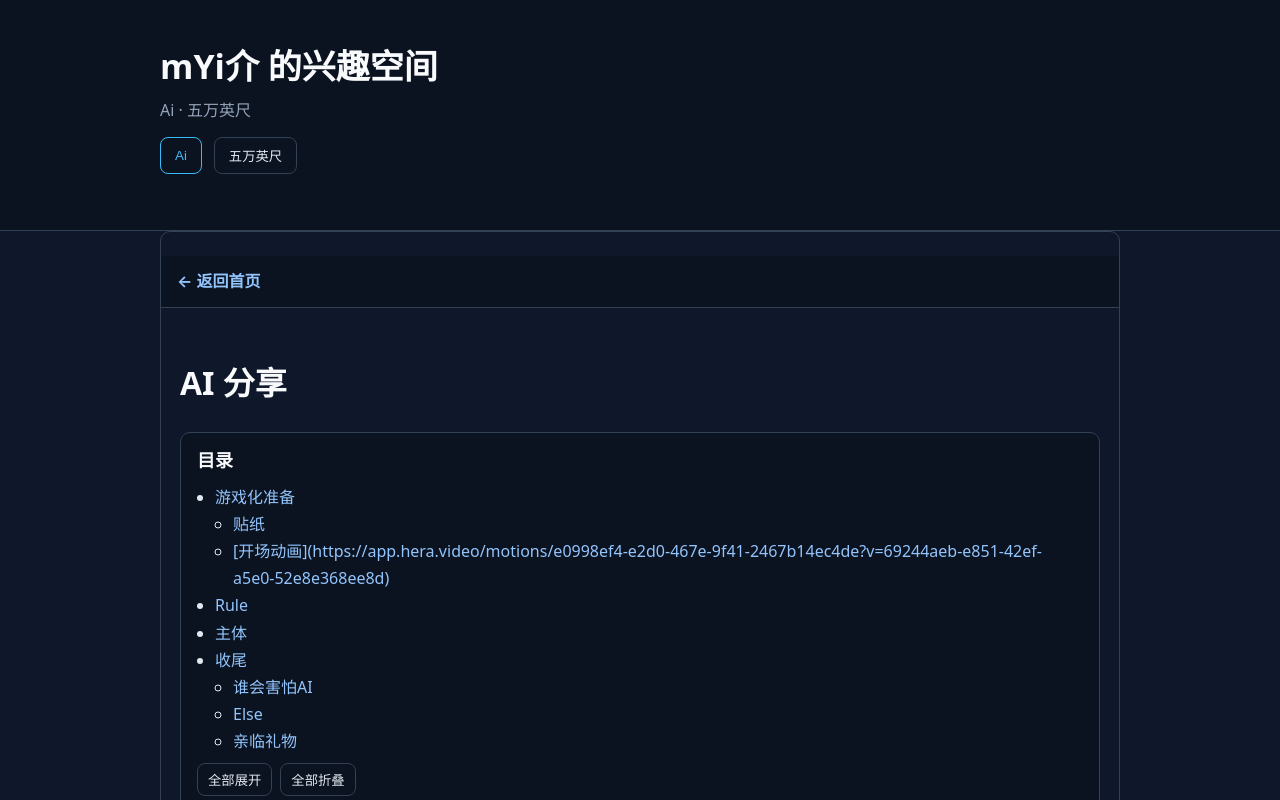
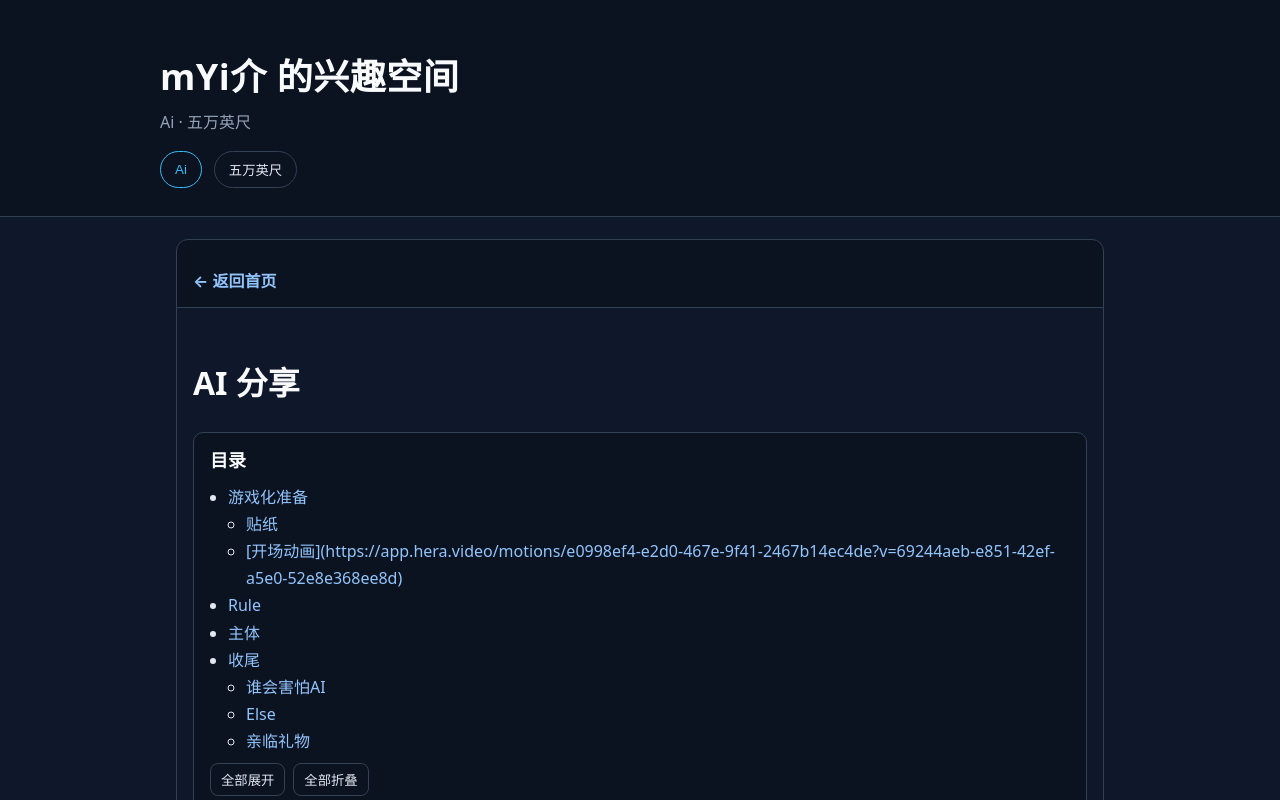
Before and after one commit to lixur2016sh-design/lixur2016sh-design.github.io, a plain HTML site: page index.html in a window 1280 px wide. Shown: the top 800 px of the page. Drawn offline with Linux system fonts and the light colour scheme.

Commit message:
Add files via upload

```diff
--- a/index.html
+++ b/index.html
@@ -5,23 +5,26 @@
   <meta charset="utf-8">
   <meta name="viewport" content="width=device-width, initial-scale=1">
   <title>mYi介 的兴趣空间</title>
+  <meta name="description" content="Ai · 五万英尺 | mYi介 的兴趣空间">
   <meta name="color-scheme" content="dark light">
   <style>
     :root { --bg:#0f172a; --fg:#e2e8f0; --muted:#94a3b8; --link:#93c5fd; --border:#334155; --accent:#38bdf8; }
     * { box-sizing: border-box; }
+    html, body { height:100%; }
     body { margin:0; background:var(--bg); color:var(--fg); font-family:system-ui,-apple-system,Segoe UI,Roboto,Helvetica,Arial,sans-serif; }
-    .hero { padding:40px 16px; border-bottom:1px solid var(--border); background:#0b1220; }
+    .hero { padding:48px 16px 28px; border-bottom:1px solid var(--border); background:#0b1220; }
     .container { max-width:960px; margin:0 auto; }
-    h1 { margin:0 0 8px; font-size:34px; color:#f8fafc; }
+    h1 { margin:0 0 8px; font-size:36px; color:#f8fafc; letter-spacing:.5px; }
     .subtitle { color:var(--muted); font-size:16px; }
-    nav.tabs { display:flex; gap:12px; margin:16px 0; }
-    nav.tabs button { background:#0b1220; color:var(--fg); border:1px solid var(--border); padding:8px 14px; border-radius:8px; cursor:pointer; }
+    nav.tabs { display:flex; gap:12px; margin:18px 0 0; }
+    nav.tabs button { background:#0b1220; color:var(--fg); border:1px solid var(--border); padding:8px 14px; border-radius:999px; cursor:pointer; transition:border-color .2s,color .2s; }
     nav.tabs button.active { border-color:var(--accent); color:var(--accent); }
-    section { padding:24px 0; }
-    .panel { border:1px solid var(--border); border-radius:10px; overflow:hidden; }
-    iframe { width:100%; height:70vh; border:0; background:#0b1220; }
-    .placeholder { padding:24px; background:#0b1220; }
-    .contact { margin-top:24px; font-size:15px; color:var(--muted); }
+    main { padding:22px 16px 40px; }
+    section { padding:16px 0; }
+    .panel { border:1px solid var(--border); border-radius:12px; overflow:hidden; background:#0b1220; }
+    iframe { width:100%; height:70vh; border:0; display:block; background:#0b1220; }
+    .placeholder { padding:24px; }
+    .contact { margin-top:18px; font-size:15px; color:var(--muted); }
     a { color:var(--link); text-decoration:none; }
     a:hover { text-decoration:underline; }
     footer { border-top:1px solid var(--border); padding:16px; text-align:center; color:var(--muted); }
@@ -54,7 +57,7 @@
   <main class="container">
     <!-- Panel: Ai（展示 share_ai.html 内容） -->
     <section id="panel-ai" class="panel" role="tabpanel" aria-labelledby="tab-ai">
-      <iframe src="./share_ai.html" title="AI 分享（Markdown）"></iframe>
+      <iframe id="aiFrame" src="./share_ai.html" title="AI 分享（Markdown）"></iframe>
     </section>
 
     <!-- Panel: 五万英尺（占位符） -->
@@ -81,6 +84,7 @@
     const tabAlt = document.getElementById('tab-alt');
     const panelAi = document.getElementById('panel-ai');
     const panelAlt = document.getElementById('panel-alt');
+    const iframe = document.getElementById('aiFrame');
 
     function activate(which) {
       const isAi = which === 'ai';
@@ -90,7 +94,23 @@
       tabAlt.setAttribute('aria-selected', String(!isAi));
       panelAi.hidden = !isAi;
       panelAlt.hidden = isAi;
+      // 切到 Ai 时，尝试重新自适应高度
+      if (isAi) autoResize();
     }
+
+    function autoResize(){
+      try {
+        const doc = iframe.contentDocument || iframe.contentWindow.document;
+        const h = Math.max(doc.body.scrollHeight, doc.documentElement.scrollHeight, 600);
+        iframe.style.height = h + 'px';
+      } catch (e) {
+        // 跨域或尚未加载，忽略
+      }
+    }
+
+    iframe.addEventListener('load', autoResize);
+    // 保险：定时尝试一次，防止内容折叠/展开导致高度变化
+    setInterval(autoResize, 1500);
 
     tabAi.addEventListener('click', () => activate('ai'));
     tabAlt.addEventListener('click', () => activate('alt'));
```
